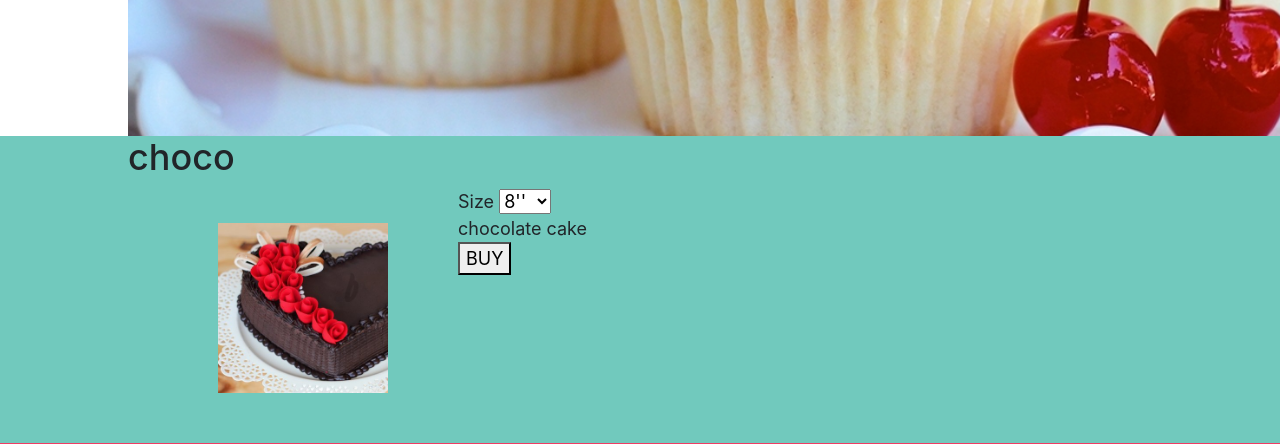
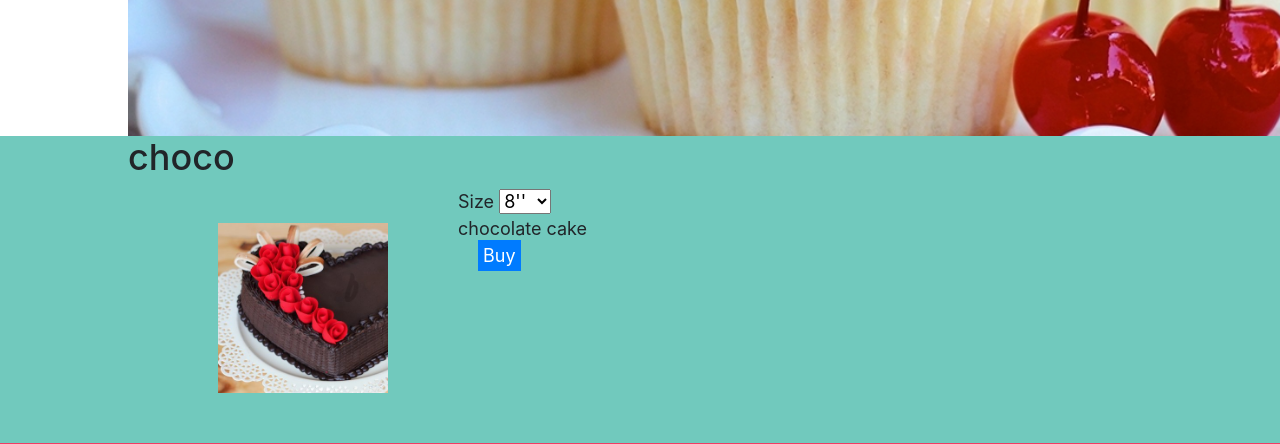
Before and after one commit to divinshah/thecakeproject, a PHP site: page /products/productdetail.php?id=4 in a window 1280 px wide; the page is wider, and only the part inside the window is pictured. Shown: the part 684-1128 px from the top of that part. Run offline with PHP 8.4, Linux system fonts and the light colour scheme; data comes from the database, SQL or seed files in the repository; some libraries are stand-ins or nearby versions.

Commit message:
argi added buy link in productdetails page

```diff
--- a/products/productdetail.php
+++ b/products/productdetail.php
@@ -3,6 +3,7 @@
 require "../header.php";
 require_once 'database.php';
 require_once 'cakes.php';
+
 $id = $_GET['id'];
 $dbcon = Database::getDb();
 $b = new Cakes();
@@ -31,8 +32,10 @@ $mycake = $b->getCakeById($id, $dbcon);
                 <option>8''</option>
                 <option>12''</option>
               </select><br/>
-            $mycake->cakeDesc <br/>
-            <button>BUY</button>";
+            $mycake->cakeDesc <br/> " .
+
+            //link for checkout page
+        "<a href='../checkout.php?id=".$id."' class = 'btn-primary pull-right' style='padding:5px;margin:20px;'> " . "Buy " . "</a>" ;
 
       ?>
       <!-- <img class="img2" src="images/redvelvet.jpeg" alt="cake" width="170" height="170">
```
